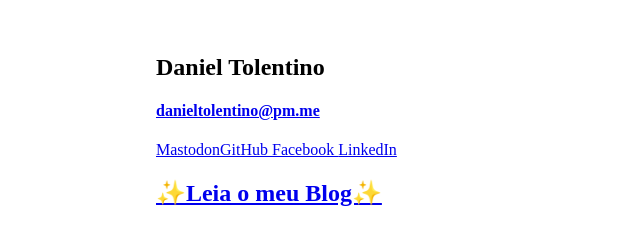
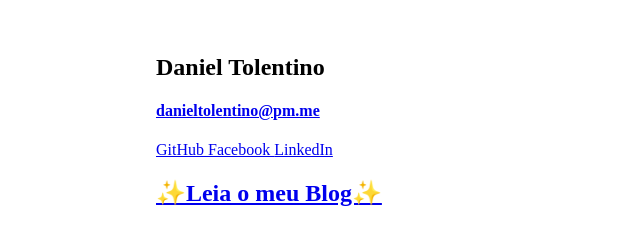
Before and after one commit to DanielTolentino/portfolio, a Next.js app: page / in a window 1280 px wide. Shown: the top 230 px of the page, without its empty margins (196-836 px from the left). Built offline with nearby package versions, Linux system fonts and the light colour scheme.

Commit message:
remove mastodon button

```diff
--- a/pages/index.js
+++ b/pages/index.js
@@ -19,7 +19,6 @@ export default class IndexPage extends React.Component {
 	<h1>Daniel Tolentino</h1>
   <h4><a href="mailto:danieltolentino@pm.me">danieltolentino@pm.me</a></h4>
   <div className="div-buttons">
-    <a rel="me" href="https://mastodon.com.br/@dan" className="a-mastodon">Mastodon</a>
 		<a href="https://github.com/DanielTolentino" className="a-git" target="_blank">GitHub <i class="fab fa-github"></i></a>
 		<a href="https://www.facebook.com/Daniel.Tolentino0/" className="a-fb" target="_blank">Facebook <i class="fab fa-facebook"></i></a>
 		<a href="https://www.linkedin.com/in/daniel-tolentino-ferreira-santos/" className="a-linkedin" target="_blank">LinkedIn <i class="fab fa-instagram"></i></a>
```
